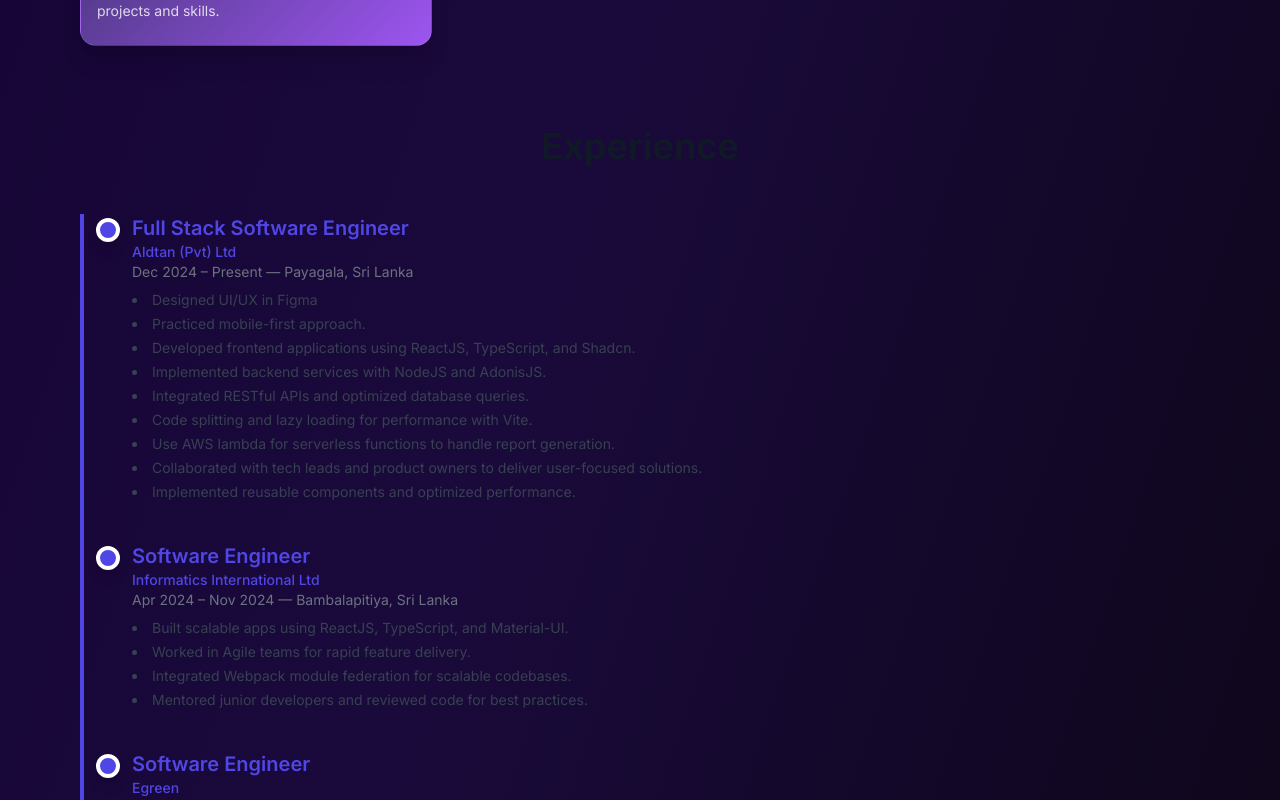
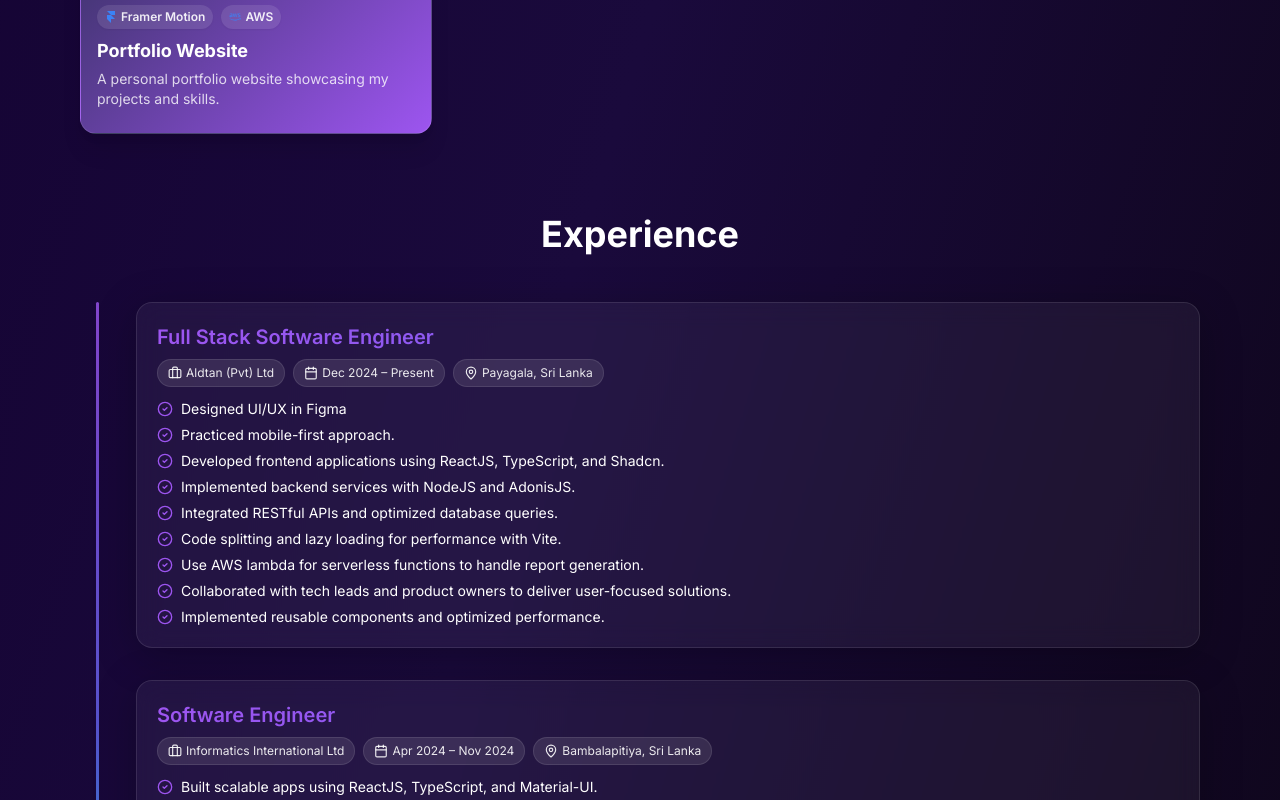
Before and after one commit to dltmthilina/My-Portfolio, a Next.js app: page / in a window 1280 px wide. Shown: the part 2040-2840 px from the top of the page. Built offline with nearby package versions, Linux system fonts and the light colour scheme.

Commit message:
restructure experience section

```diff
--- a/src/sections/Contact.tsx
+++ b/src/sections/Contact.tsx
@@ -33,6 +33,9 @@ export default function ContactSection() {
       id="contact"
       className="w-full py-20 px-6 md:px-20 text-gray-900 dark:text-white"
     >
+      <h2 className="text-3xl md:text-4xl font-bold text-center mb-12 text-[#ffffff]">
+        Contact Me
+      </h2>
       <div className="max-w-4xl mx-auto text-center rounded-3xl border border-white/10 bg-gradient-to-br from-[#12002f] via-[#1a0a3c] to-[#0b0510] p-8 shadow-2xl">
         <h2 className="text-3xl md:text-4xl font-bold mb-6">Get in Touch</h2>
         <p className="text-gray-600 dark:text-gray-400 mb-12">
--- a/src/sections/Experience.tsx
+++ b/src/sections/Experience.tsx
@@ -1,6 +1,7 @@
 "use client";
 
 import { motion } from "framer-motion";
+import { Briefcase, Calendar, MapPin, CheckCircle2 } from "lucide-react";
 
 const experience = [
   {
@@ -50,35 +51,55 @@ export default function ExperienceSection() {
   return (
     <section id="experience" className="py-10 px-6 md:px-20">
       <div className="mx-auto">
-        <h2 className="text-3xl md:text-4xl font-bold text-center mb-12 text-gray-900 dark:text-white">
+        <h2 className="text-3xl md:text-4xl font-bold text-center mb-12 text-[#ffffff]">
           Experience
         </h2>
 
-        <div className="relative border-l-4 border-indigo-600 dark:border-indigo-400 pl-6 space-y-10">
+        {/* Timeline container with gradient line */}
+        <div className="relative pl-10 space-y-8">
+          <div className="pointer-events-none absolute left-4 top-0 bottom-0 w-[3px] bg-gradient-to-b from-[#9d55f0] via-[#6665f1] to-[#00e0ff] rounded-full opacity-80" />
+
           {experience.map((item, idx) => (
             <motion.div
               key={idx}
-              initial={{ opacity: 0, x: -40 }}
+              initial={{ opacity: 0, x: -30 }}
               whileInView={{ opacity: 1, x: 0 }}
-              transition={{ duration: 0.6, delay: idx * 0.1 }}
+              viewport={{ once: true, amount: 0.2 }}
+              transition={{ duration: 0.5, delay: idx * 0.06 }}
               className="relative"
             >
-              <div className="absolute -left-3 top-1 w-6 h-6 rounded-full bg-indigo-600 dark:bg-indigo-400 border-4 border-white dark:border-gray-900 shadow-lg" />
-              <div className="pl-6">
-                <h3 className="text-xl font-semibold text-indigo-600 dark:text-indigo-400">
-                  {item.title}
-                </h3>
-                <p className="text-sm font-medium text-indigo-600 dark:text-indigo-400">
-                  {item.company}
-                </p>
-                <p className="text-sm text-gray-500 dark:text-gray-400">
-                  {item.duration} — {item.location}
-                </p>
-                <ul className="mt-2 text-sm text-gray-700 dark:text-gray-300 list-disc list-inside space-y-1">
-                  {item.description.map((desc, i) => (
-                    <li key={i}>{desc}</li>
-                  ))}
-                </ul>
+              {/* Card */}
+              <div className="pl-4">
+                <div className="rounded-2xl border border-white/10 bg-white/5 dark:bg-white/5 backdrop-blur-md p-5 hover:bg-white/[0.08] transition-all shadow-[0_8px_40px_rgba(0,0,0,0.25)]">
+                  <h3 className="text-xl font-semibold bg-gradient-to-r from-[#9d55f0] to-[#6665f1] bg-clip-text text-transparent">
+                    {item.title}
+                  </h3>
+                  {/* Chips */}
+                  <div className="mt-2 flex flex-wrap gap-2 text-[12px]">
+                    <span className="inline-flex items-center gap-1 px-2.5 py-1 rounded-full border border-white/10 bg-white/10 text-white/90">
+                      <Briefcase className="w-3.5 h-3.5" /> {item.company}
+                    </span>
+                    <span className="inline-flex items-center gap-1 px-2.5 py-1 rounded-full border border-white/10 bg-white/10 text-white/90">
+                      <Calendar className="w-3.5 h-3.5" /> {item.duration}
+                    </span>
+                    <span className="inline-flex items-center gap-1 px-2.5 py-1 rounded-full border border-white/10 bg-white/10 text-white/90">
+                      <MapPin className="w-3.5 h-3.5" /> {item.location}
+                    </span>
+                  </div>
+
+                  {/* Description bullets */}
+                  <ul className="mt-3 space-y-1.5 text-sm text-gray-800 dark:text-gray-200">
+                    {item.description.map((desc, i) => (
+                      <li
+                        key={i}
+                        className="flex items-start gap-2 text-[#ffffff]"
+                      >
+                        <CheckCircle2 className="w-4 h-4 mt-0.5 text-[var(--color-gradient-end)]" />
+                        <span>{desc}</span>
+                      </li>
+                    ))}
+                  </ul>
+                </div>
               </div>
             </motion.div>
           ))}
--- a/src/sections/Projects.tsx
+++ b/src/sections/Projects.tsx
@@ -37,6 +37,9 @@ export default function ProjectsSection() {
       id="projects"
       className="py-10 px-6 md:px-20 text-gray-900 transparent-bg"
     >
+      <h2 className="text-3xl md:text-4xl font-bold text-center mb-12 text-[#ffffff]">
+        Projects
+      </h2>
       <div className="mx-auto">
         <div className="grid grid-cols-1 sm:grid-cols-2 lg:grid-cols-3 gap-8">
           {projects.map((project, index) => {
```
